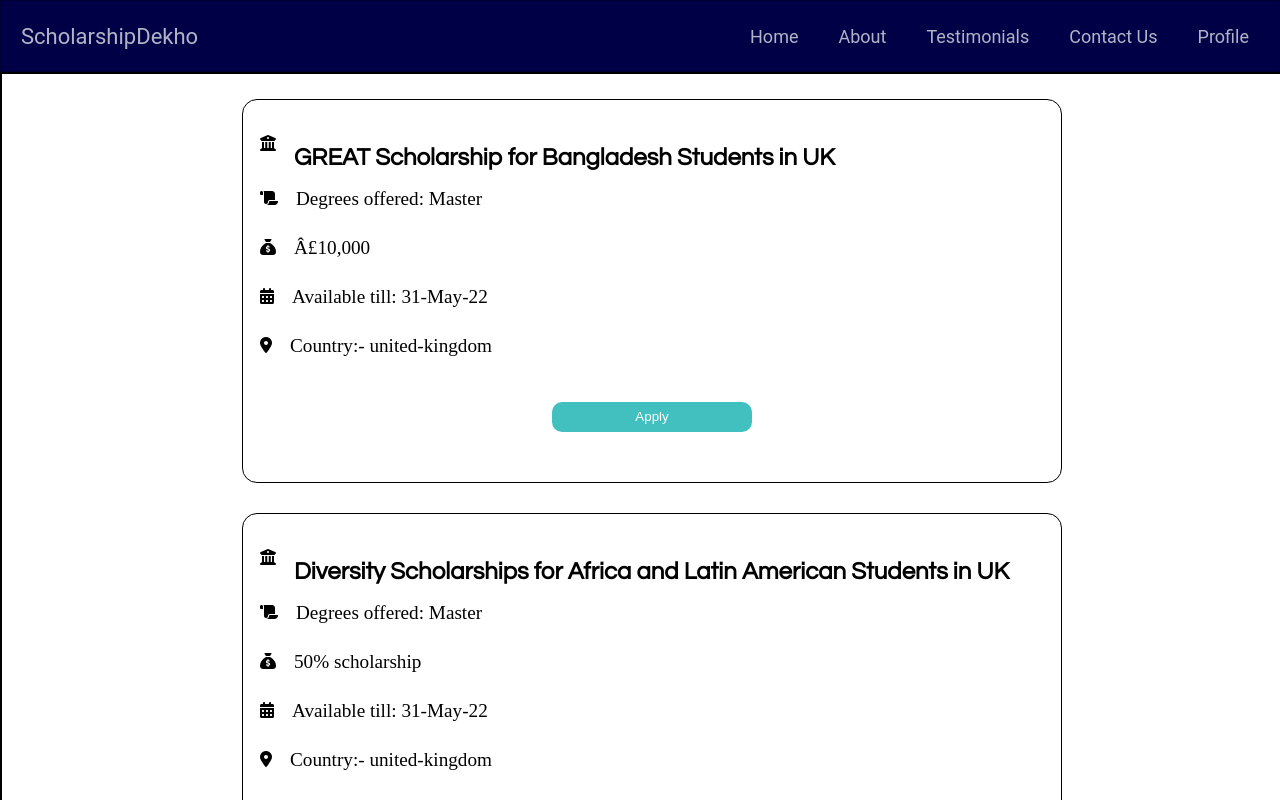
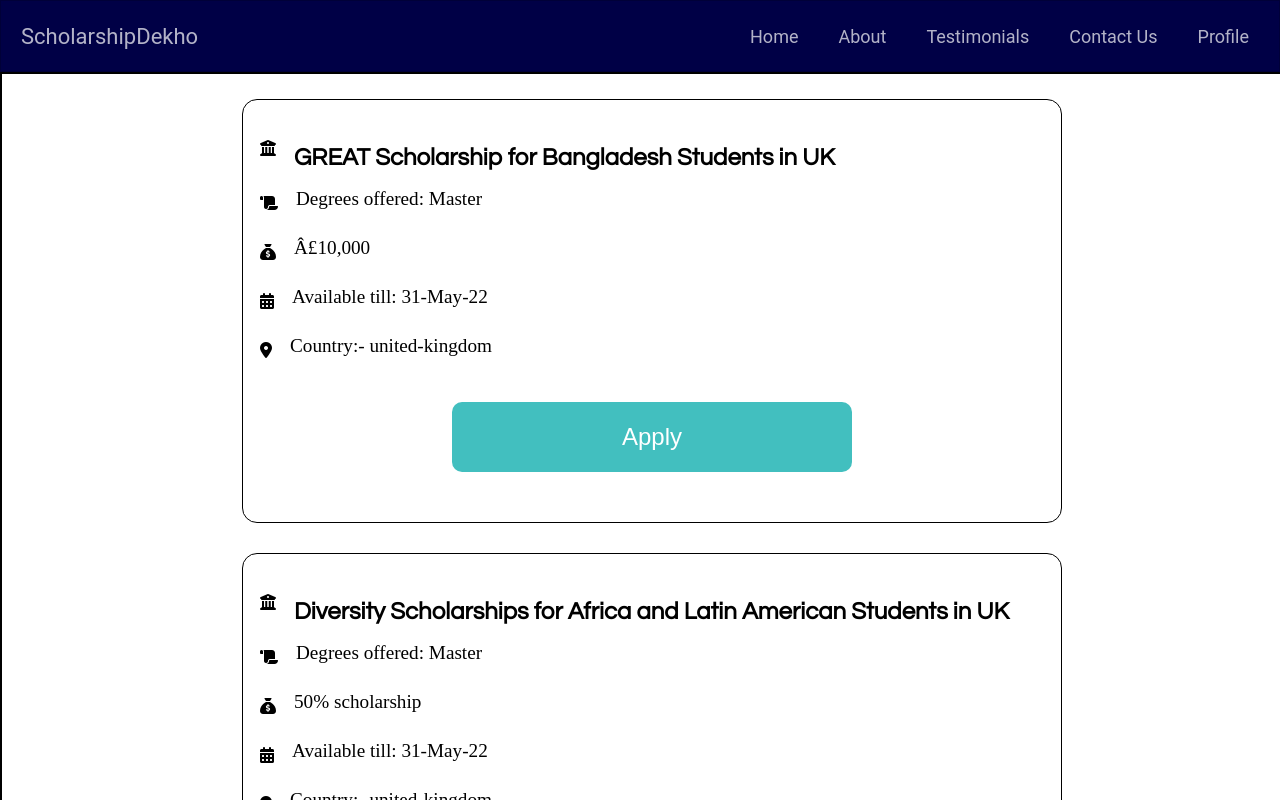
Before and after one commit to dhruv15803/Codetantra-Hackathon, a React (Create React App) app: page /uk in a window 1280 px wide. Shown: the top 800 px of the page. Built offline with nearby package versions, Linux system fonts and the light colour scheme; a web font is replaced by a local one.

Commit message:
css fixing another time

```diff
--- a/src/Components/Body.js
+++ b/src/Components/Body.js
@@ -20,21 +20,27 @@ export default function Body(props) {
                     <img src="https://cdn.discordapp.com/attachments/1151781933748064337/1152124137469394964/uk.webp" alt="" />
                     </div>
                     <p>United kingdom</p>
+                    <div className="btnDiv">
                     <button className="country-btn" onClick={()=>window.location='/uk'}>See scholarships</button>
+                    </div>
                 </div>
                 <div className="countryItem">
                     <div className="img-div">
                     <img src="https://cdn.discordapp.com/attachments/1151781933748064337/1152123837635383317/usa.jpg" alt="" />
                     </div>
                     <p>United states</p>
+                    <div className="btnDiv">
                     <button className="country-btn" onClick={()=>window.location='/us'}>See scholarships</button>
+                    </div>
                 </div>
                 <div className="countryItem">
                     <div className="img-div">
                     <img src="https://cdn.discordapp.com/attachments/1151781933748064337/1152123501688393768/canada.jpg" alt="" />
                     </div>
                     <p>Canada</p>
+                    <div className="btnDiv">
                     <button className="country-btn" onClick={()=>window.location='/Canada'}>See scholarships</button>
+                    </div>
                 </div>
             </div>
         </div>
--- a/src/Components/ComponentsCss.css/BodyCss.css
+++ b/src/Components/ComponentsCss.css/BodyCss.css
@@ -156,6 +156,11 @@
     height:100%;
 }
 
+.btnDiv{
+    position: relative;
+    bottom:10px;
+}
+
 .country-btn{
     margin:15px 10px;
     width:150px;
--- a/src/Components/ComponentsCss.css/CountryScholarshipsCss.css
+++ b/src/Components/ComponentsCss.css/CountryScholarshipsCss.css
@@ -29,13 +29,15 @@
 
 .country-scholarships-button{
     margin:25px auto;
-    width:200px;
-    height:30px;
+    font-size:1.5rem;
+    width:400px;
+    height:70px;
     border-radius: 10px;
     border:none;
     background-color: #42bfbf;
     color:white;
     transition: 0.3s;
+    padding: 15px 0px;
 }
 
 .country-scholarships-button:hover{
@@ -46,9 +48,13 @@
     display: flex;
 }
 
+#scholarshipId{
+    position:relative;
+}
+
 .scholarship-div i{
     position: relative;
-    top:10px;
+    top:15px;
     right:8px;
     margin-right:10px;
 }
--- a/src/Components/CountryScholarships.js
+++ b/src/Components/CountryScholarships.js
@@ -23,7 +23,7 @@ export default function CountryScholarships(props) {
         {scholarships.map((item,index)=>{
             return <div className="country-scholarships-Container">
             <div className="scholarship-div">
-                <i class="fa-solid fa-building-columns"></i>
+                <i class="fa-solid fa-building-columns" id='scholarshipId'></i>
                 <h2>{item.title}</h2>
             </div>
             <div className="scholarship-div">
```
